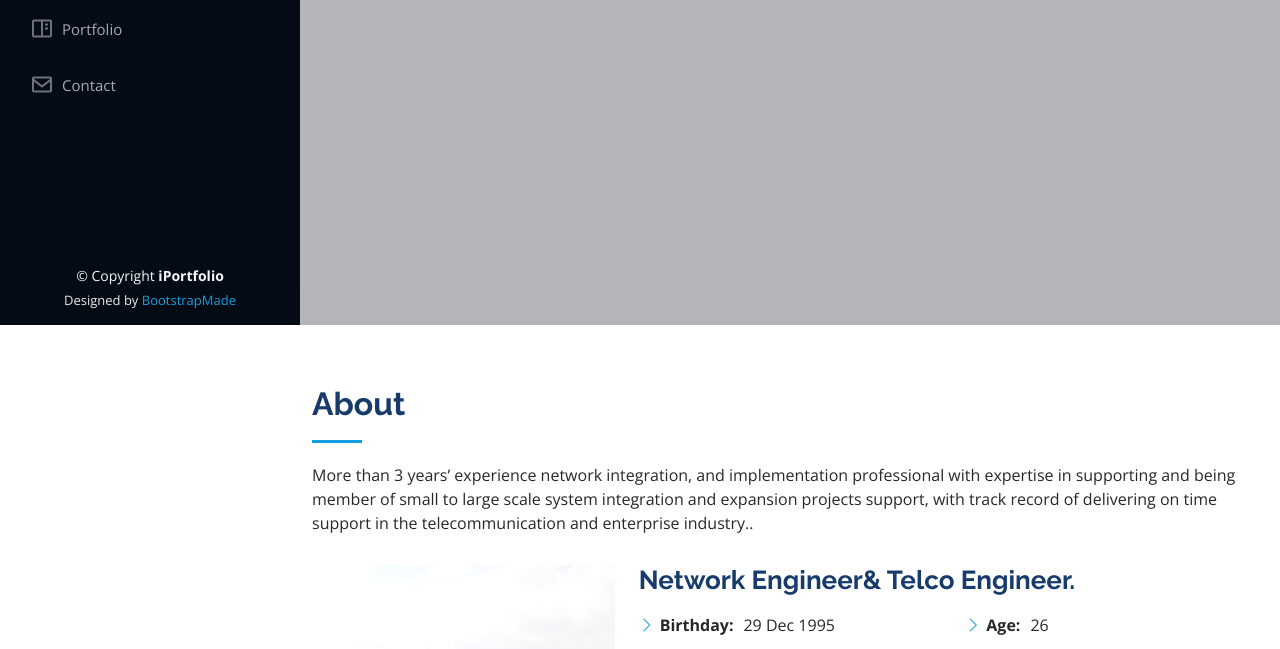
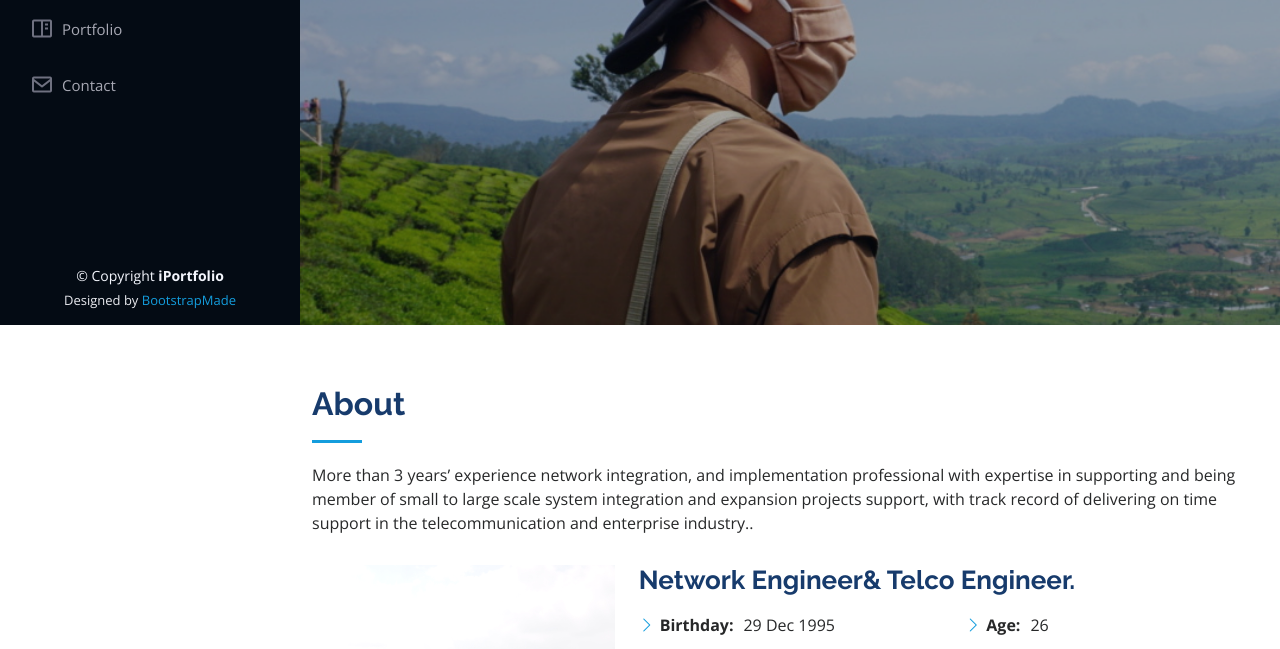
Before and after one commit to Roudzen/portofolio-raksa, a plain HTML site: page index.html in a window 1280 px wide. Shown: the part 475-1124 px from the top of the page. Drawn offline with nearby package versions, Linux system fonts and the light colour scheme.

Commit message:
Update style.css

```diff
--- a/assets/css/style.css
+++ b/assets/css/style.css
@@ -198,7 +198,7 @@ h1, h2, h3, h4, h5, h6 {
 #hero {
   width: 150%;
   height: 100vh;
-  background: url("assets/img/DSC00695.JPG") top center;
+  background: url("../img/DSC00695.JPG") top center;
   background-size: cover;
 }
 #hero:before {
```
